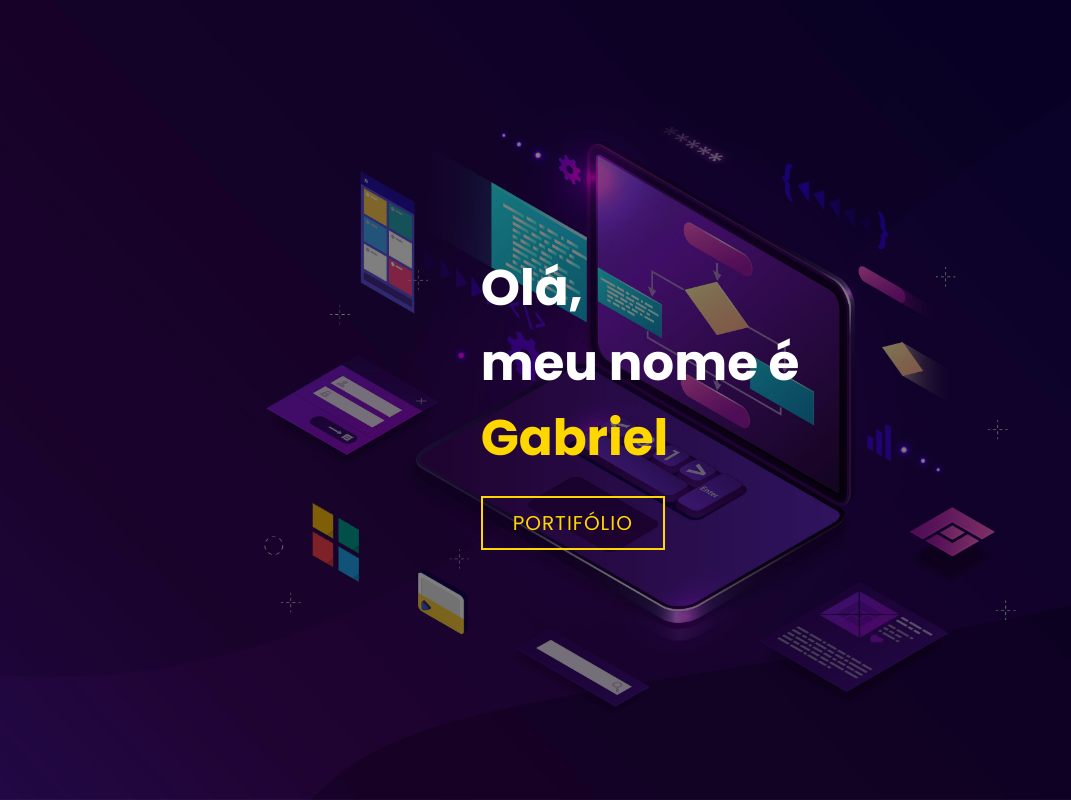
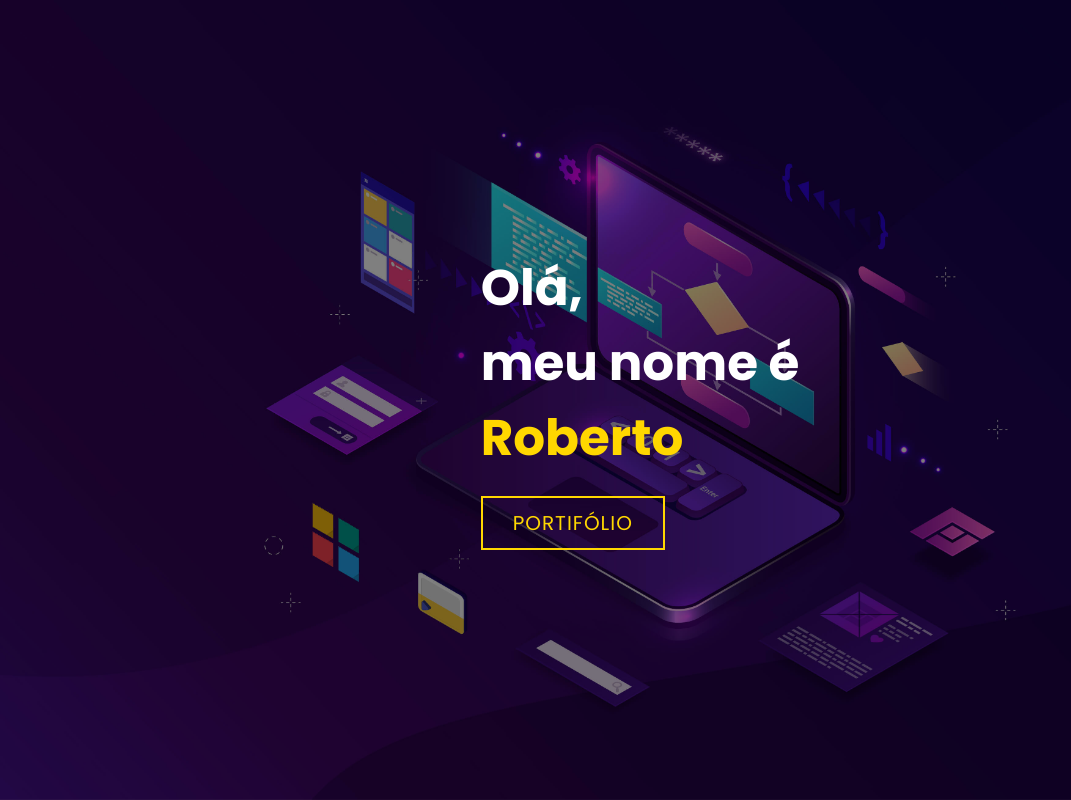
Before and after one commit to RobertoNMLopes/portifolio-Gabriel, a plain HTML site: page index.html in a window 1280 px wide. Shown: the top 800 px of the page, without its empty margins (0-1071 px from the left). Drawn offline with Linux system fonts and the light colour scheme.

Commit message:
update name

```diff
--- a/index.html
+++ b/index.html
@@ -14,7 +14,7 @@
             <div>
                 <h1>Olá,<span></span></h1>
                 <h1>meu nome é<span></span></h1>
-                <h1>Gabriel<span></span></h1>
+                <h1>Roberto<span></span></h1>
                 <a href="#portfolio" type="button" class="cta">Portifólio</a>
             </div>
         </div>
```
